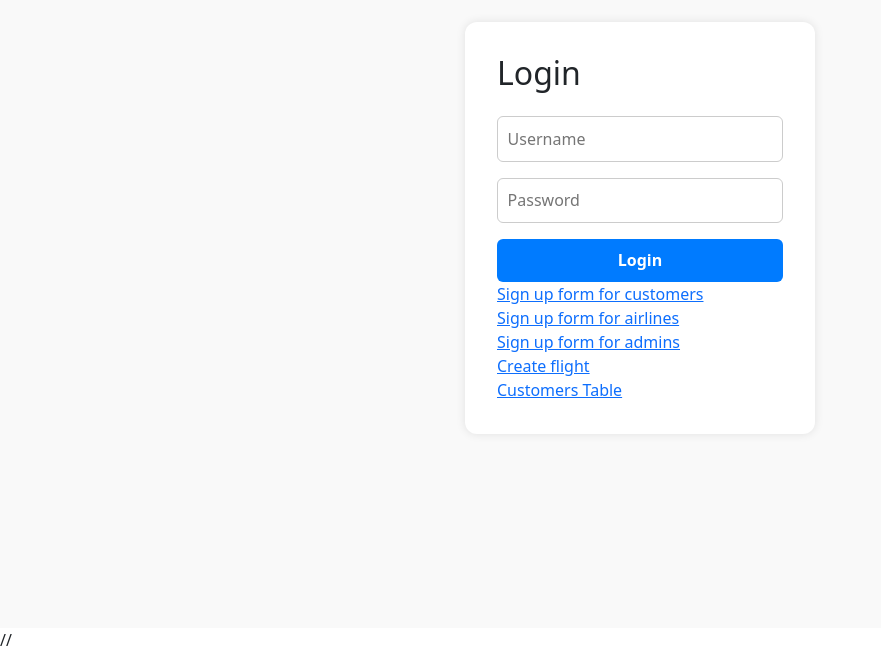
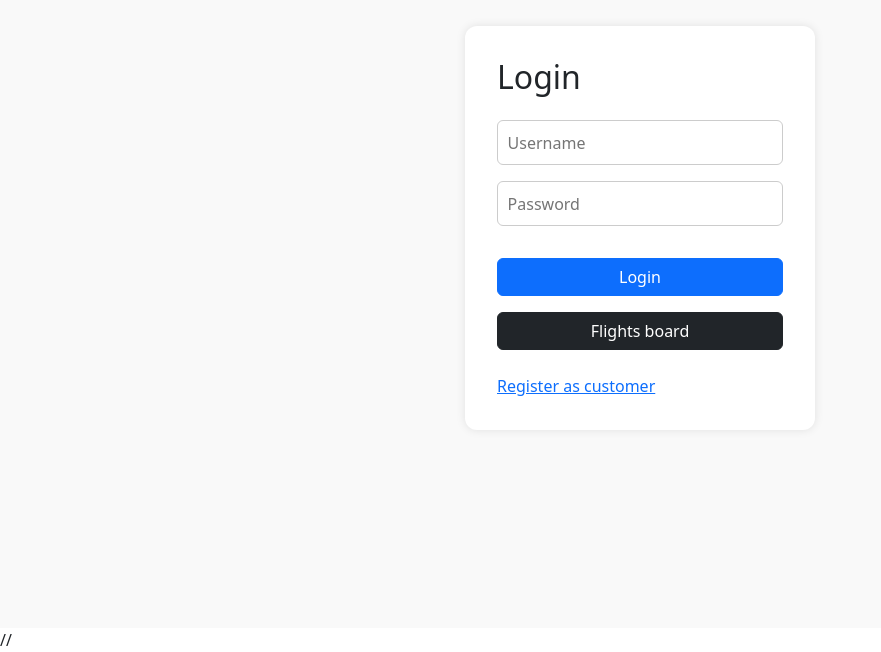
Before and after one commit to liorosenman/flights_project, a React (Create React App) app in the folder frontend/my-app/: page /login in a window 1280 px wide. Shown: the part 172-824 px from the top of the page, without its empty margins (0-881 px from the left). Built offline with nearby package versions, Linux system fonts and the light colour scheme.

Commit message:
commit-163

```diff
--- a/frontend/my-app/src/App.tsx
+++ b/frontend/my-app/src/App.tsx
@@ -2,7 +2,6 @@ import React from 'react';
 import { BrowserRouter as Router, Route, Routes, Navigate } from 'react-router-dom';
 import LoginComp from '../src/components/Login/LoginComp.tsx';
 import Users from './pages/Users.tsx';
-import ClientPg from './components/clientPg.tsx';
 // import AirlinePg from './components/users/airline/';
 import CreateCustomer from './components/createusers/CreateCustomerComp.tsx';
 import CreateAirline from './components/createusers/CreateAirlineComp.tsx';
--- a/frontend/my-app/src/components/Login/LoginComp.tsx
+++ b/frontend/my-app/src/components/Login/LoginComp.tsx
@@ -5,6 +5,7 @@ import { useAppDispatch, useAppSelector } from '../../app/hooks.ts';
 import { jwtDecode } from 'jwt-decode';
 import './styles.css';
 import { UserRole } from '../../models/userRole.ts';
+import { clearError } from './loginSlice.tsx';
 
 const LoginComp: React.FC = () => {
   const [username, setUsername] = useState('');
@@ -18,17 +19,15 @@ const LoginComp: React.FC = () => {
     e.preventDefault();
     try {
       const resultAction = await dispatch(loginUser({ username, password }));
-      // Check if login succeeded
       if (loginUser.fulfilled.match(resultAction)) {
-        const token = resultAction.payload?.token
-        const decoded = jwtDecode<{ role_id: number }>(token);
-        const logged_username = jwtDecode<{ username: string }>(token);
-        const roleId = decoded.role_id;
-        const username = logged_username.username;
+        const token = resultAction.payload?.token;
+        const decoded = jwtDecode<{ role_id: number; username: string }>(token);
+        const { role_id: roleId, username: decodedUsername } = decoded;
+
         localStorage.setItem('access_token', token);
         localStorage.setItem('refresh_token', resultAction.payload.refresh);
         localStorage.setItem('role_id', String(roleId));
-        localStorage.setItem('username', username);
+        localStorage.setItem('username', decodedUsername);
 
         switch (roleId) {
           case UserRole.ADMIN:
@@ -48,6 +47,11 @@ const LoginComp: React.FC = () => {
       console.error('Login failed', error);
     }
   };
+
+  useEffect(() => {
+    dispatch(clearError())
+  }, [])
+
 
   return (
     <div className="fullscreen-center-container">
@@ -70,21 +74,25 @@ const LoginComp: React.FC = () => {
             onChange={(e) => setPassword(e.target.value)}
             required
           />
-      <button type="submit" className="button" disabled={loading}>
+
+          {/* Button group with spacing */}
+          <div className="d-flex flex-column gap-3 mt-3">
+            <button type="submit" className="btn btn-primary w-100" disabled={loading}>
               {loading ? 'Logging in...' : 'Login'}
             </button>
+            <button type="button" onClick={() => navigate('/flightsboard')} className="btn btn-dark w-100">
+              Flights board
+            </button>
+          </div>
 
-      <Link to="/createcustomer">Sign up form for customers</Link>
+          {/* Links */}
+          <div className="mt-4">
+            <Link to="/createcustomer">Register as customer</Link>
             <br />
-      <Link to="/createairline">Sign up form for airlines</Link>
-      <br />
-      <Link to="/createadmin">Sign up form for admins</Link>
-      <br />
-      <Link to="/createflight">Create flight</Link>
-      <br />
-      <Link to="/customerslist">Customers Table</Link>
+          </div>
 
-      {error && <p className="error-message">{error || 'Login failed'}</p>}
+          {/* Error */}
+          {error && <p className="error-message mt-3">{error || 'Login failed'}</p>}
         </form>
       </div>
     </div>
--- a/frontend/my-app/src/components/Login/loginSlice.tsx
+++ b/frontend/my-app/src/components/Login/loginSlice.tsx
@@ -2,6 +2,7 @@ import { createSlice, createAsyncThunk, isAction } from '@reduxjs/toolkit';
 import { loginRequest} from './loginService.tsx';
 import { AppDispatch, RootState } from '../../app/store.ts';
 import { jwtDecode } from 'jwt-decode';
+import { clearMessages } from '../users/airline/airlineSlicer.tsx';
 
 const accessToken = localStorage.getItem('access_token');
 let roleId = null;
@@ -67,12 +68,14 @@ const loginSlice = createSlice({
   name: 'login',
   initialState,
   reducers: {
-
     clearAuthTokens: (state) => {
       state.token = null;
       state.refreshToken = null;
       state.roleId = null;
       state.userId = null;
+    },
+    clearError: (state) => {
+      state.error = null;
     }
   },
 
@@ -133,5 +136,5 @@ const loginSlice = createSlice({
 
 export default loginSlice.reducer;
 export const selectLoginState = (state: RootState) => state.login;
-export const { clearAuthTokens } = loginSlice.actions;
+export const { clearAuthTokens, clearError } = loginSlice.actions;
 export const selectUserRoleId = (state: RootState) => state.login.roleId;
--- a/frontend/my-app/src/components/Menu/menuComp.tsx
+++ b/frontend/my-app/src/components/Menu/menuComp.tsx
@@ -12,13 +12,16 @@ import { clearCustomerState } from '../users/customers/customersSlice.tsx';
 const Menu = () => {
   const navigate = useNavigate();
   const dispatch = useAppDispatch();
-  const storedRoleId = Number(localStorage.getItem('role_id'));
+  const storedRoleIdRaw = localStorage.getItem('role_id');
+  const storedRoleId = storedRoleIdRaw !== null ? Number(storedRoleIdRaw) : null;
+
 
   const handleLogout = (e: React.MouseEvent) => {
     e.preventDefault();
     localStorage.removeItem('access_token');
     localStorage.removeItem('refresh_token');
     localStorage.removeItem('role_id');
+    localStorage.removeItem('username');
     dispatch(clearFlightState());
     dispatch(clearTicketsState());
     dispatch(clearAdminState());
@@ -56,14 +59,16 @@ const Menu = () => {
             </>
           )}
         </div>
-        {storedRoleId !== null && (
+        {storedRoleId !== null ? (
           <button
             className="btn btn-outline-danger btn-lg"
             onClick={handleLogout}
           >
             Log out
           </button>
-        )}
+        ) : (<button className="btn btn-outline-secondary btn-lg"
+                     onClick={() => navigate('/login')}
+            >Back</button>)}
       </nav>
     </div>
   );
--- a/frontend/my-app/src/components/ticket/TicketRow.tsx
+++ b/frontend/my-app/src/components/ticket/TicketRow.tsx
@@ -43,7 +43,7 @@ const TicketRow = ({ ticket }) => {
 
       {((targetTicketId === ticket.ticket_id) && (error || SuccessMessage)) && (
         <tr>
-          <td colSpan={9} className={error ? 'single-object-error' : 'single-object-confirm'}>
+          <td colSpan={9} style={{ textAlign: 'center', color: error ? 'red' : 'green' }}>
             {error || SuccessMessage}
           </td>
         </tr>
--- a/frontend/my-app/src/components/users/customers/customerService.tsx
+++ b/frontend/my-app/src/components/users/customers/customerService.tsx
@@ -28,7 +28,7 @@ export const getCustomerByUsernameService = async (username: string, token: stri
   });
   console.log(response.data);
 
-  return response.data;
+  return response.data.customer;
 };
 
 export const updateCustomerService = async (data: any, token: string) => {
--- a/frontend/my-app/src/components/users/customers/customersSlice.tsx
+++ b/frontend/my-app/src/components/users/customers/customersSlice.tsx
@@ -153,8 +153,10 @@ export const updateCustomer = createAsyncThunk<
         })
         .addCase(getCustomerByUsername.fulfilled, (state, action) => {
           state.loading = false;
-          state.customer = action.payload;
-          console.log(state.customer);
+          // state.customers = [action.payload];
+          // state.customer = [action.payload];
+          state.customers = Array.isArray(action.payload) ? action.payload : [action.payload];
+          console.log(state.customers);
 
         })
         .addCase(getCustomerByUsername.rejected, (state, action) => {
```
Also changed, not shown: 1 other file (tests, documents, lock files or other folders). Lines whose indentation alone changed are shown as unchanged.
